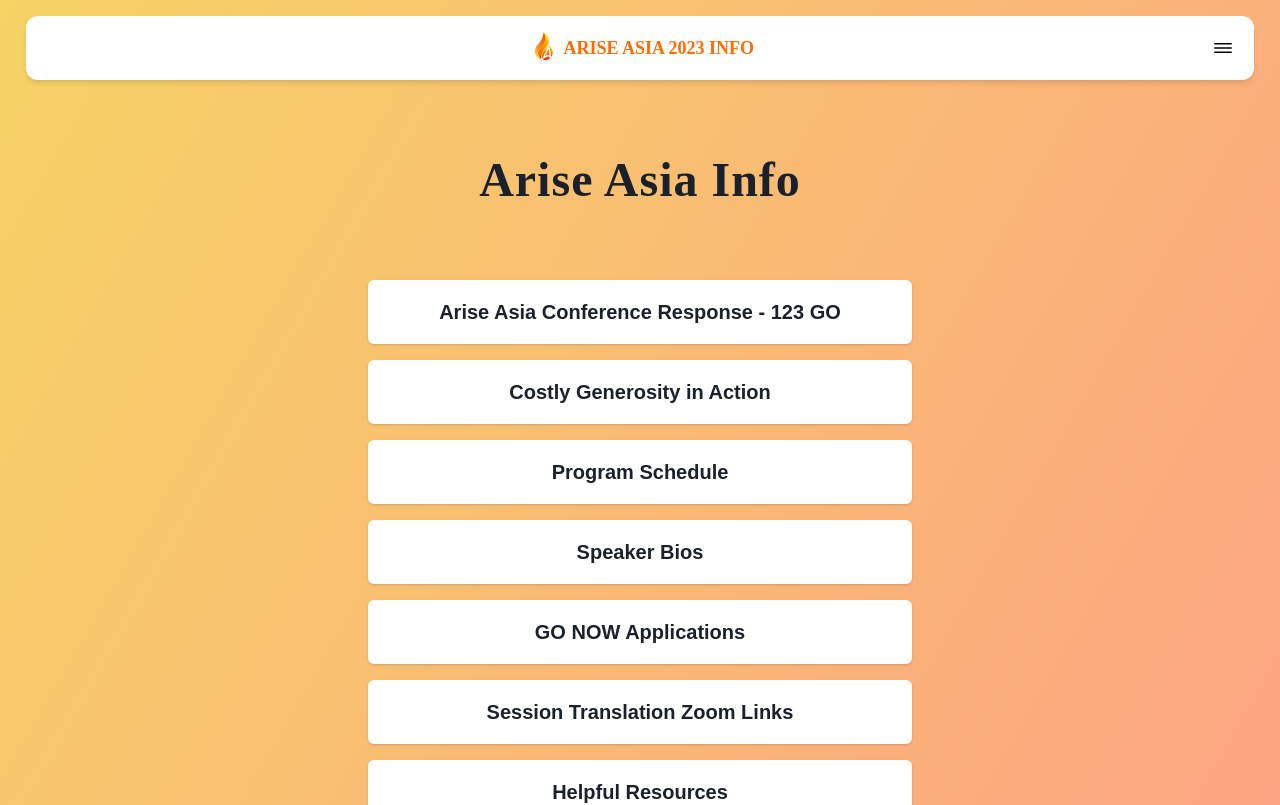
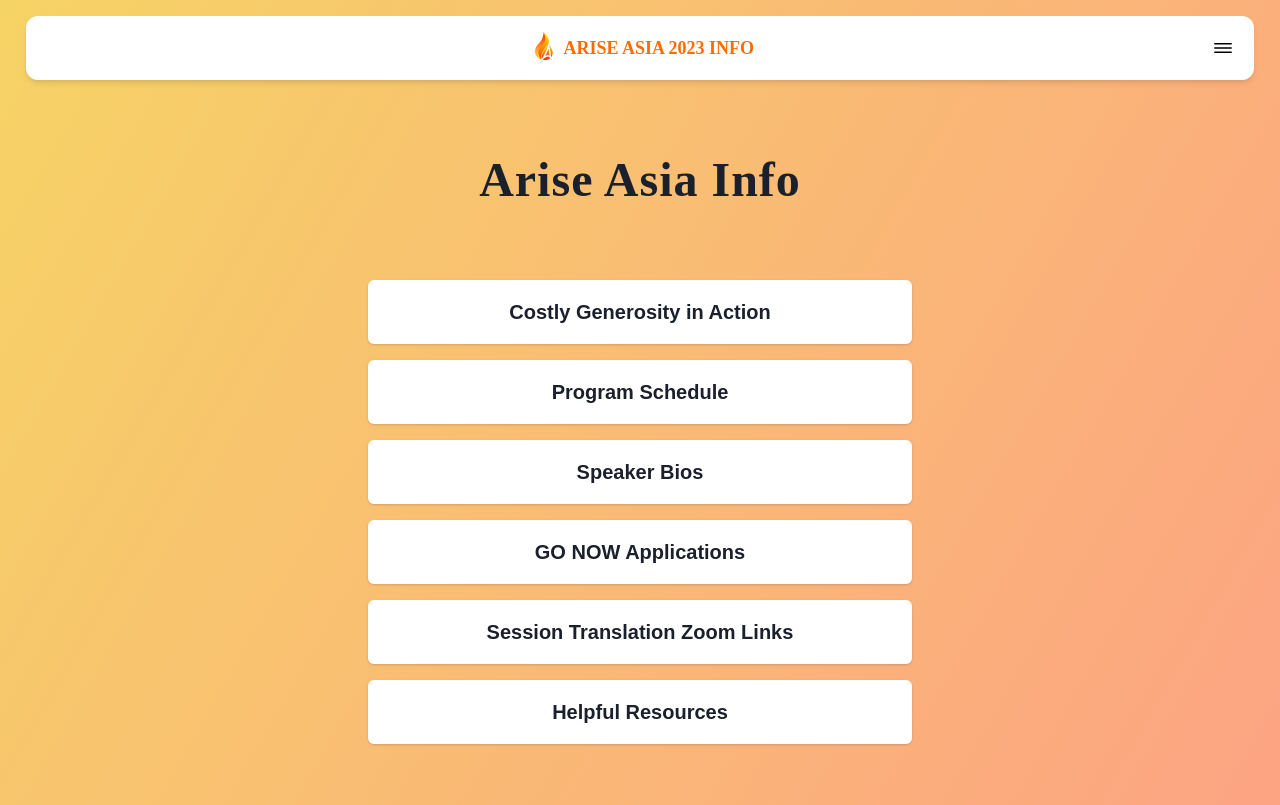
Before and after one commit to ksuhartono97/info.ariseasia.org, a React (Create React App) app: page / in a window 1280 px wide. Shown: the top 805 px of the page. Built offline with nearby package versions, Linux system fonts and the light colour scheme; a web font is replaced by a local one.

Commit message:
Hide response and update helpful resources

```diff
--- a/src/components/MainContainer.js
+++ b/src/components/MainContainer.js
@@ -10,10 +10,10 @@ import { plenarySpeakers, workshopSpeakers } from "../data/speakers";
 
 const MainContainer = () => {
   const homeItems = [
-    {
-      title: "Arise Asia Conference Response - 123 GO",
-      link: "https://forms.gle/wVHrbRnnEAfgq3VH6",
-    },
+    // {
+    //   title: "Arise Asia Conference Response - 123 GO",
+    //   link: "https://forms.gle/wVHrbRnnEAfgq3VH6",
+    // },
     {
       title: "Costly Generosity in Action",
       link: "/giving",
@@ -97,6 +97,10 @@ Now is the time to respond with generosity as we give towards the Costly Generos
   ];
   const resourceItems = [
     {
+      title: "Venue Instructions",
+      link: "/venue-instructions",
+    },
+    {
       title: "Workshops",
       link: "/workshops",
     },
@@ -111,15 +115,7 @@ Now is the time to respond with generosity as we give towards the Costly Generos
     {
       title: "Spotify Playlist",
       link: "https://open.spotify.com/playlist/7nlYXCTiicyRnnuGSH7zh7?si=ODnIjmzCRgCi81YbHMUa3Q",
-    },
-    {
-      title: "Venue Instructions",
-      link: "/venue-instructions",
-    },
-    {
-      title: "Night Time Fellowship Info",
-      link: "/fellowship-night.png",
-    },
+    }
   ];
   const workshopItems = [
     {
```
